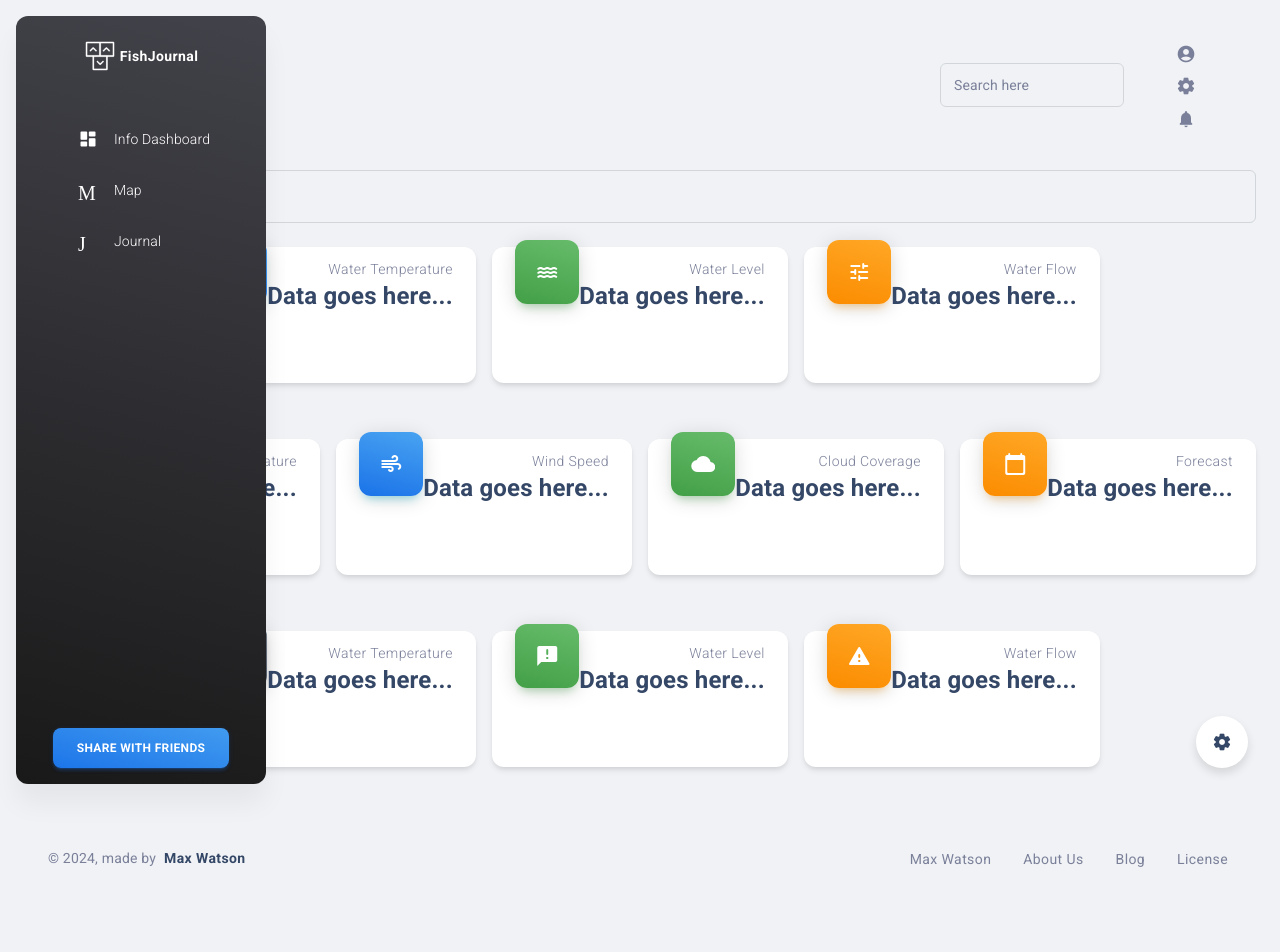
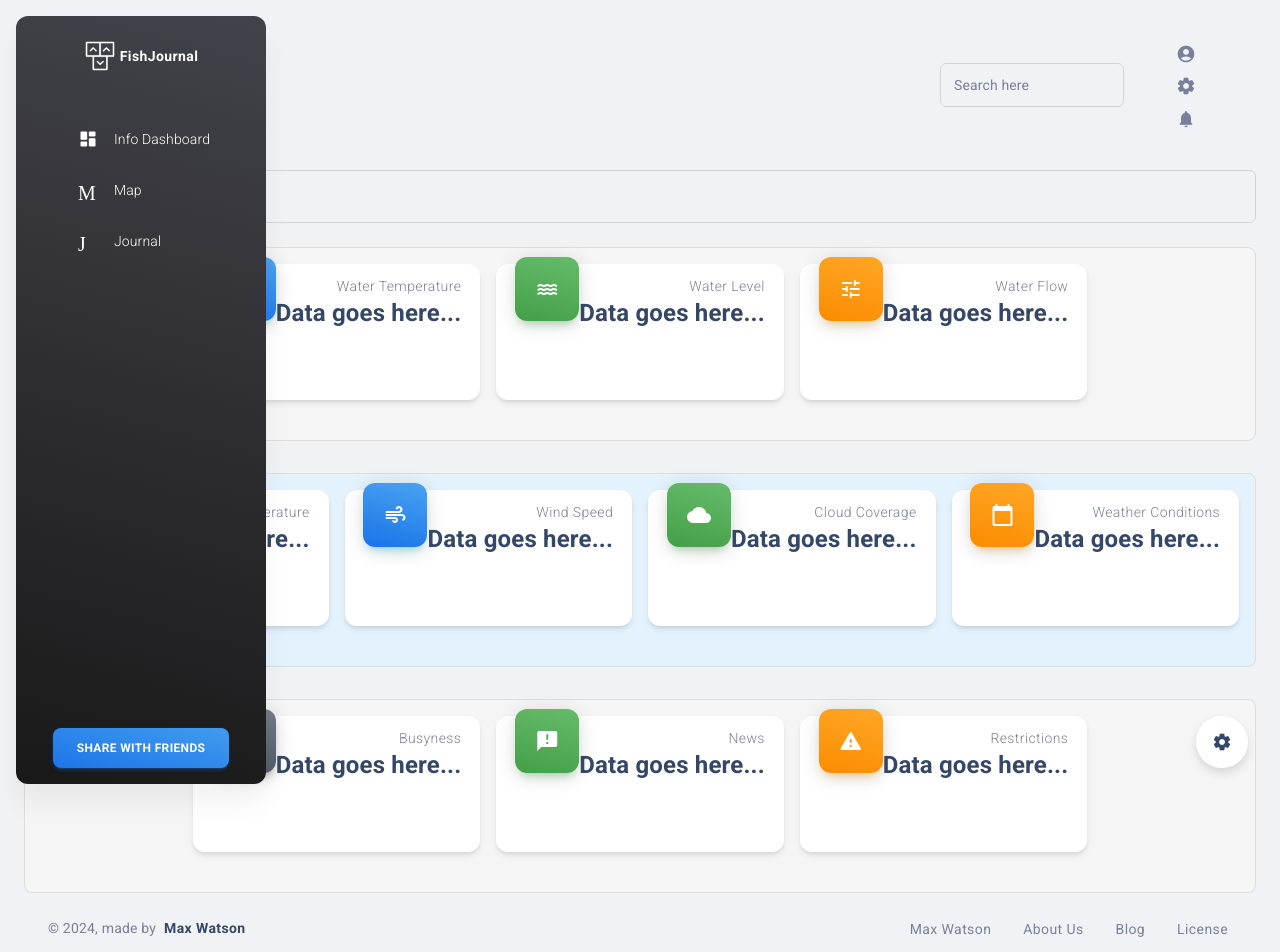
Before and after one commit to maxwats4/FishJournal2.1, a React (Create React App) app: page /dashboard in a window 1280 px wide. Shown: the top 952 px of the page. Built offline with nearby package versions, Linux system fonts and the light colour scheme.

Commit message:
Dashboard template complete without calendar

```diff
--- a/src/layouts/infodashboard/index.js
+++ b/src/layouts/infodashboard/index.js
@@ -52,7 +52,8 @@ function InfoDashboard() {
         </Box>
 
         {/* Main Content Containers */}
-        <Grid container spacing={2} justifyContent="center" mb={4}>
+        <Box sx={{ mb: 4, p: 2, border: '1px solid #ddd', borderRadius: '8px', backgroundColor: '#f5f5f5' }}>
+          <Grid container spacing={2} justifyContent="center">
             <Grid item xs={12} sm={6} md={4} lg={3}>
               <MDBox mb={3}>
                 <ComplexStatisticsCard
@@ -87,9 +88,11 @@ function InfoDashboard() {
               </MDBox>
             </Grid>
           </Grid>
+        </Box>
 
         {/* Weather Information Container */}
-        <Grid container spacing={2} justifyContent="center" mb={4}>
+        <Box sx={{ mb: 4, p: 2, border: '1px solid #ddd', borderRadius: '8px', backgroundColor: '#e3f2fd' }}>
+          <Grid container spacing={2} justifyContent="center">
             <Grid item xs={12} sm={6} md={3}>
               <MDBox mb={3}>
                 <ComplexStatisticsCard
@@ -128,22 +131,24 @@ function InfoDashboard() {
                 <ComplexStatisticsCard
                   color="warning"
                   icon="calendar_today"
-                title="Forecast"
+                  title="Weather Conditions"
                   count="Data goes here..."
                   iconStyle={{ fontSize: '24px', marginRight: '16px' }} // Ensures consistent spacing
                 />
               </MDBox>
             </Grid>
           </Grid>
+        </Box>
 
         {/* Bottom Row Content Containers */}
-         <Grid container spacing={2} justifyContent="center" mb={4}>
+        <Box sx={{ p: 2, border: '1px solid #ddd', borderRadius: '8px', backgroundColor: '#f5f5f5' }}>
+          <Grid container spacing={2} justifyContent="center">
             <Grid item xs={12} sm={6} md={4} lg={3}>
               <MDBox mb={3}>
                 <ComplexStatisticsCard
                   color="secondary"
                   icon="business"
-                title="Water Temperature"
+                  title="Busyness"
                   count="Data goes here..."
                   iconStyle={{ fontSize: '24px', marginRight: '16px' }} // Ensures consistent spacing
                 />
@@ -154,7 +159,7 @@ function InfoDashboard() {
                 <ComplexStatisticsCard
                   color="success"
                   icon="announcement"
-                title="Water Level"
+                  title="News"
                   count="Data goes here..."
                   iconStyle={{ fontSize: '24px', marginRight: '16px' }} // Ensures consistent spacing
                 />
@@ -165,13 +170,15 @@ function InfoDashboard() {
                 <ComplexStatisticsCard
                   color="warning"
                   icon="report_problem"
-                title="Water Flow"
+                  title="Restrictions"
                   count="Data goes here..."
                   iconStyle={{ fontSize: '24px', marginRight: '16px' }} // Ensures consistent spacing
                 />
               </MDBox>
             </Grid>
           </Grid>
+        </Box>
+
       </MDBox>
       <Footer />
     </DashboardLayout>
```
Lines whose indentation alone changed are shown as unchanged.
